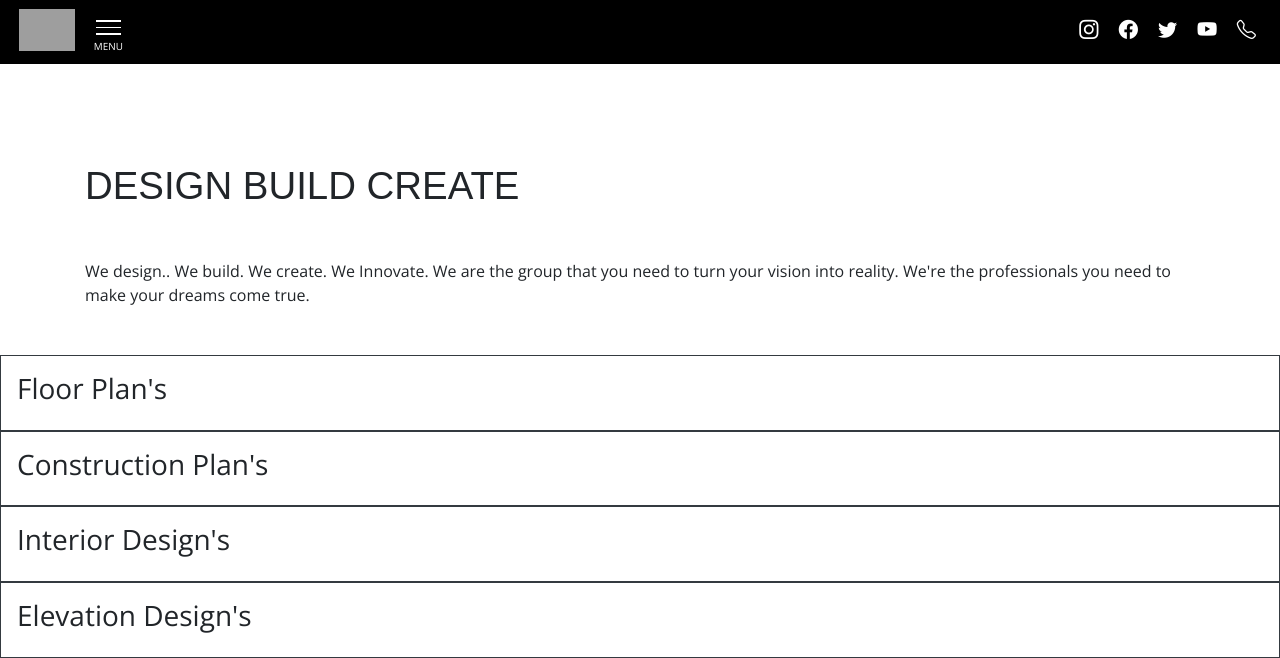
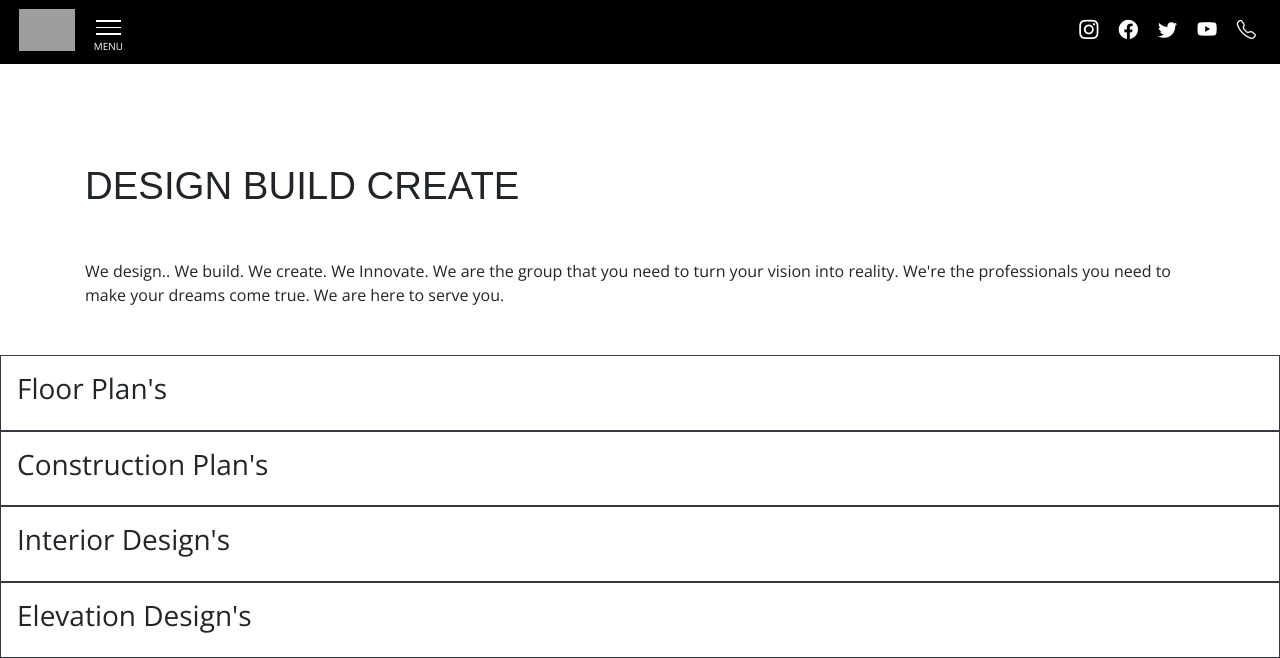
Before and after one commit to samasthiti/samasthiti, a Jekyll site: the page built from index.html, in a window 1280 px wide and 900 px high, scrolled down 842 px, cut to the strip 0-658 px from the top of the window. Built offline with Jekyll 4.4.1, drawn with Linux system fonts in a browser that asks for light colours; nearby versions of some CDN libraries; library files that are not in the unit come from our copies; the list of posts is cut into pages by our own code; comment, search, counter and statistics services are not loaded; grey boxes are pictures that could not be loaded.

Commit message:
Update from Forestry.io samshthi construction updated index.html

```diff
--- a/index.html
+++ b/index.html
@@ -62,4 +62,4 @@ elevation_design_plan:
 - image: https://cdn.europosters.eu/image/1300/zen-nature-i49609.jpg
 
 ---
-We design.. We build. We create. We Innovate. We are the group that you need to turn your vision into reality. We're the professionals you need to make your dreams come true.
+We design.. We build. We create. We Innovate. We are the group that you need to turn your vision into reality. We're the professionals you need to make your dreams come true. We are here to serve you.
```
